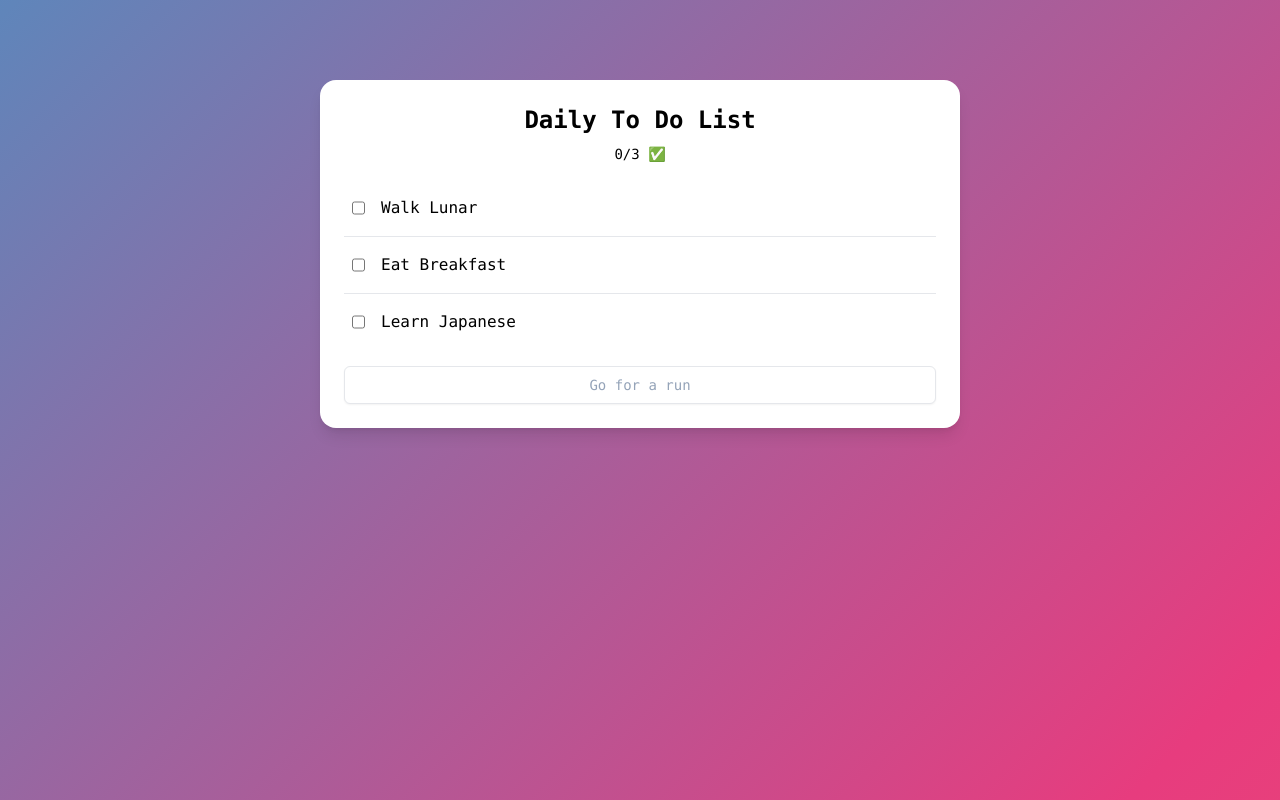
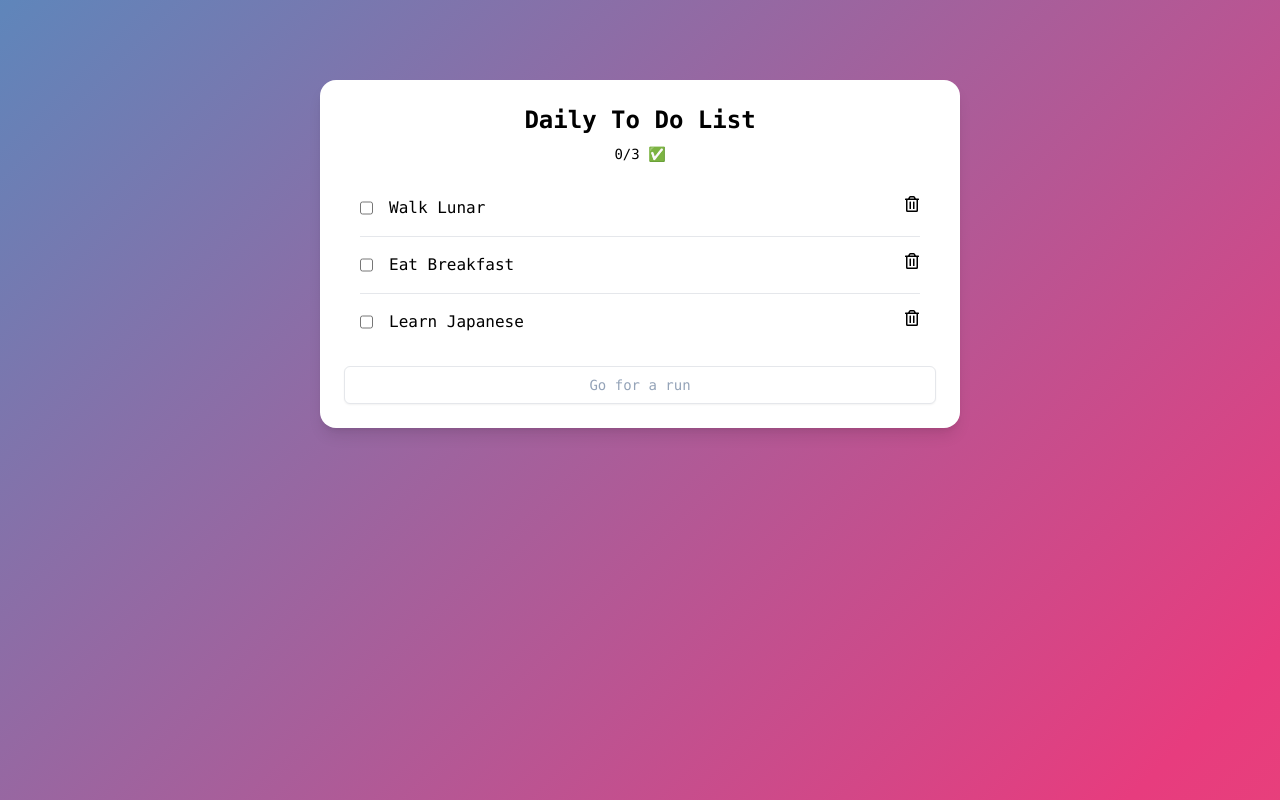
Before and after one commit to laurapham1/fun-todolist, a Gatsby site: page / in a window 1280 px wide. Built offline with nearby package versions, Linux system fonts and the light colour scheme; Gatsby itself is replaced by a stand-in of ours.

Commit message:
add delete icon & handler

```diff
--- a/package.json
+++ b/package.json
@@ -21,6 +21,7 @@
     "postcss": "^8.4.24",
     "react": "^18.2.0",
     "react-dom": "^18.2.0",
+    "react-icons": "^4.9.0",
     "tailwindcss": "^3.3.2"
   }
 }
--- a/src/pages/index.js
+++ b/src/pages/index.js
@@ -1,6 +1,6 @@
 import * as React from 'react';
 import { useState, useEffect } from 'react';
-
+import { FaRegTrashAlt } from 'react-icons/fa';
 const defaultTodos = [
 	{
 		id: 1,
@@ -65,6 +65,11 @@ const IndexPage = () => {
 		setToDos([...todos]);
 	};
 
+	const handleDeleteTodo = (id) => {
+		const newTodos = todos.filter((todo) => todo.id !== id);
+		setToDos(newTodos);
+	};
+
 	return (
 		<main className='flex justify-center flex-col items-center gap-2 font-mono p-10 h-full'>
 			<div
@@ -77,10 +82,11 @@ const IndexPage = () => {
 						{totalCompleted}/{todos.length} ✅
 					</p>
 				</div>
-				<div id='todos' className='overflow-auto'>
+				<div id='todos' className='overflow-y-auto overflow-x-hidden px-4'>
 					{todos.map((todo, index) => {
 						return (
-							<div className='flex gap-4 p-4 px-2 border-b last:border-b-0'>
+							<div className='flex gap-4 py-4 border-b last:border-b-0 justify-between'>
+								<div className='flex gap-4 min-w-0'>
 									<input
 										type='checkbox'
 										id={todo.id}
@@ -90,9 +96,19 @@ const IndexPage = () => {
 										checked={todo.complete}
 										onChange={handleCheckedTodo}
 									/>
-								<label for={todo.id} className='peer-checked:line-through '>
+									<label
+										for={todo.id}
+										className='peer-checked:line-through text-ellipsis overflow-hidden hover:overflow'
+									>
 										{todo.title}
 									</label>
+								</div>
+								<div
+									className='cursor-pointer'
+									onClick={() => handleDeleteTodo(todo.id)}
+								>
+									<FaRegTrashAlt />
+								</div>
 							</div>
 						);
 					})}
```
Also changed, not shown: 1 other file. Lines whose indentation alone changed are shown as unchanged.
